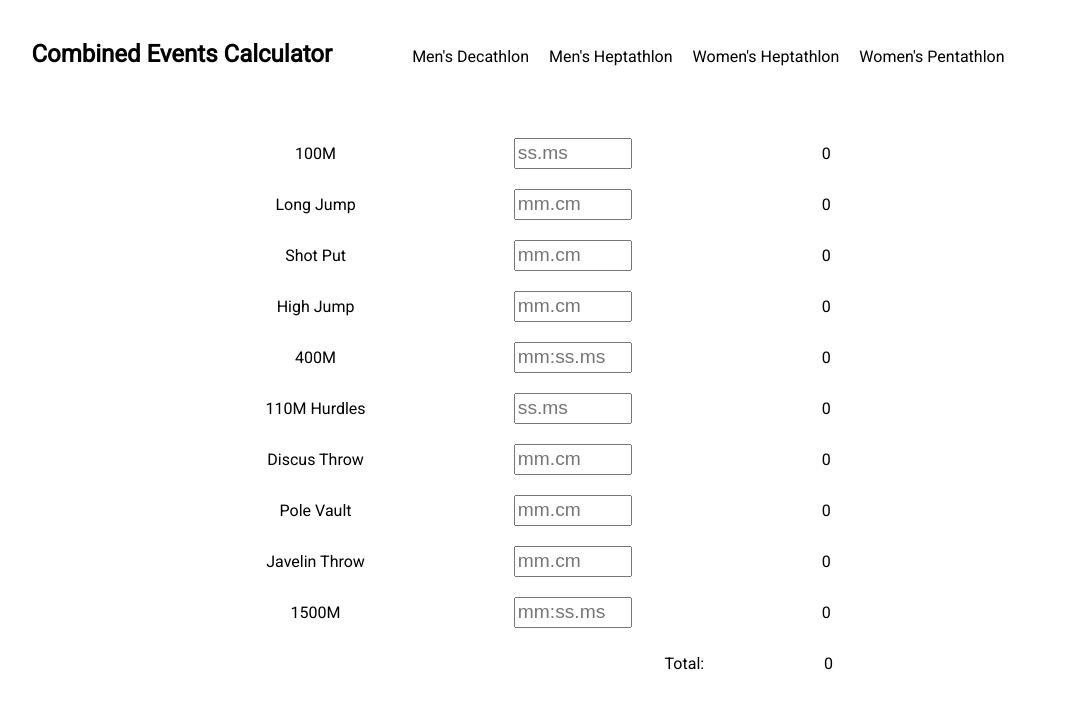
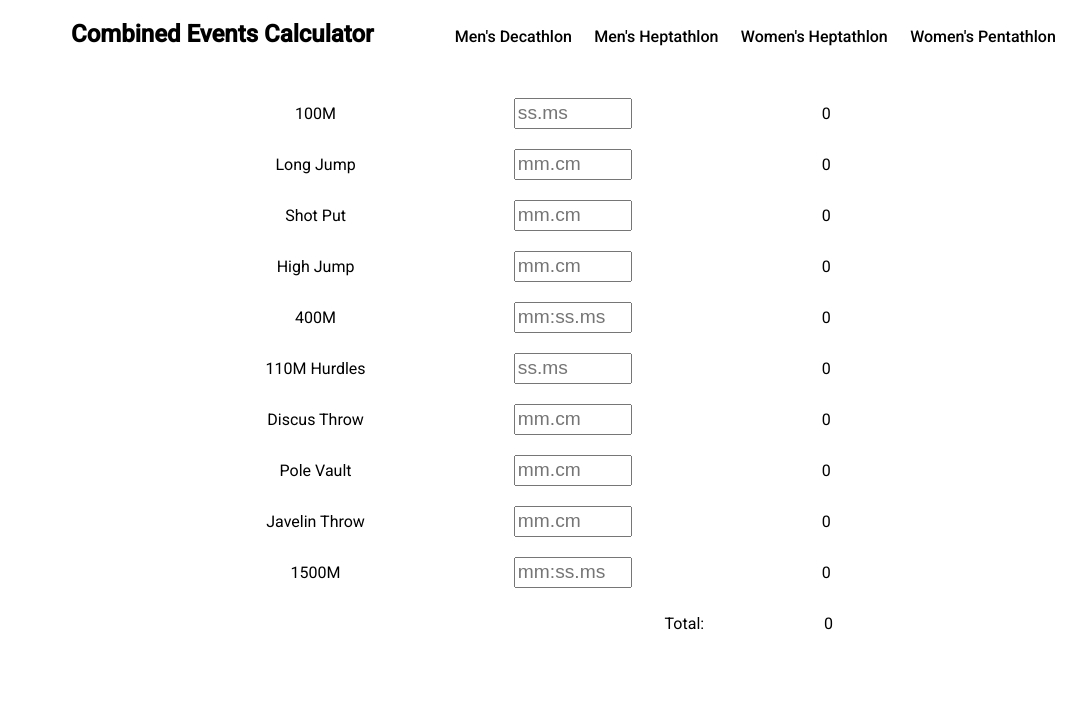
Before and after one commit to henchaa9/CombinedEventsCalculatorWEB, a plain HTML site: page index.html in a window 1280 px wide. Shown: the whole page, without its empty margins (71-1157 px from the left). Drawn offline with Linux system fonts and the light colour scheme.

Commit message:
man nepatik css

```diff
--- a/index.html
+++ b/index.html
@@ -7,7 +7,7 @@
     <title>Combined Events Calculator</title>
     <link rel="stylesheet" href="main.css">
     <link rel="preconnect" href="https://fonts.gstatic.com">
-    <link href="https://fonts.googleapis.com/css2?family=Roboto&display=swap" rel="stylesheet">
+    <link href="https://fonts.googleapis.com/css2?family=Roboto:wght@400;500&display=swap" rel="stylesheet">
 </head>
     <body>
         <div class="hero">
--- a/main.scss
+++ b/main.scss
@@ -6,17 +6,19 @@ body {
 
 .hero {
 
+    margin: auto 8% auto 8%;
+    display: flex;
+    align-items: baseline;
+    justify-content: center;
+
     .logo {
         margin-right: 30px;
     }
 
-    margin: 20px 8% 40px 8%;
-    display: flex;
-    align-items: baseline;
-
     a {
         text-decoration: none;
         color: black;
+        font-weight: 500;
     }
 
     nav ul {
@@ -24,14 +26,14 @@ body {
         list-style: none;
 
         li {
-            margin: 0 10px;
+            margin: 0 .7em;
         }
     }
 }
 
 .table {
     width: 60%;
-    margin: 0 auto;
+    margin: 20px auto;
 
     span {
         text-align: center;
```
Also changed, not shown: main.css, 1 other file.
